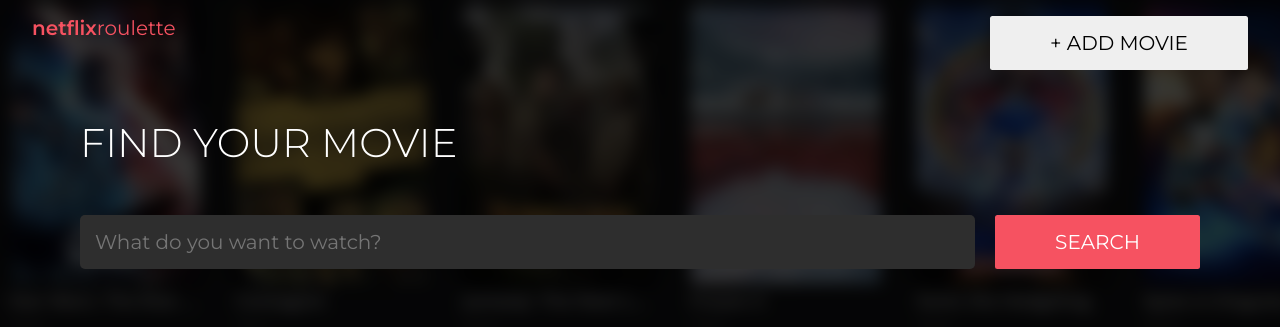
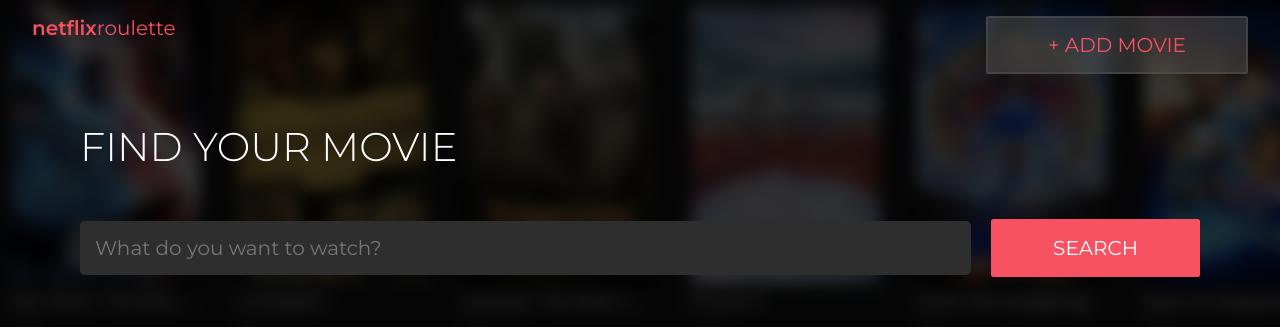
Before and after one commit to interist32/react-mentoring-program, a React app: page / in a window 1280 px wide. Shown: the top 327 px of the page. Built offline with nearby package versions, Linux system fonts and the light colour scheme.

Commit message:
Normalize Button. Remove ButtonLink component.

```diff
--- a/src/components/Button/Button.scss
+++ b/src/components/Button/Button.scss
@@ -12,17 +12,24 @@
 }
 
 .c-btn {
+    $bgColor: rgba($color-grey-light, .5);
     font-size: 1.25rem;
     font-weight: 400;
     padding: .75em 3em;
+    outline: none;
+    background: $bgColor;
     border-radius: .125em;
-    outline: none;
-    border: none;
+    border-width: .125em;
+    border-style: solid;
     transition: background-color .1s ease-in-out;
+    border-color: $bgColor;
+    color: $color-red;
+    @include states($bgColor);
 
     &--primary {
         color: $color-white;
         background: $color-red;
+        border-color: $color-red;
 
         @include states($color-red);
     }
@@ -30,6 +37,7 @@
     &--secondary {
         color: $color-red;
         background: $color-grey;
+        border-color: $color-red;
 
         @include states($color-grey);
     }
```
Also changed, not shown: src/components/ButtonLink/ButtonLink.jsx (deleted, +0 -24 lines), src/components/ButtonLink/ButtonLink.scss (deleted, +0 -25 lines).
